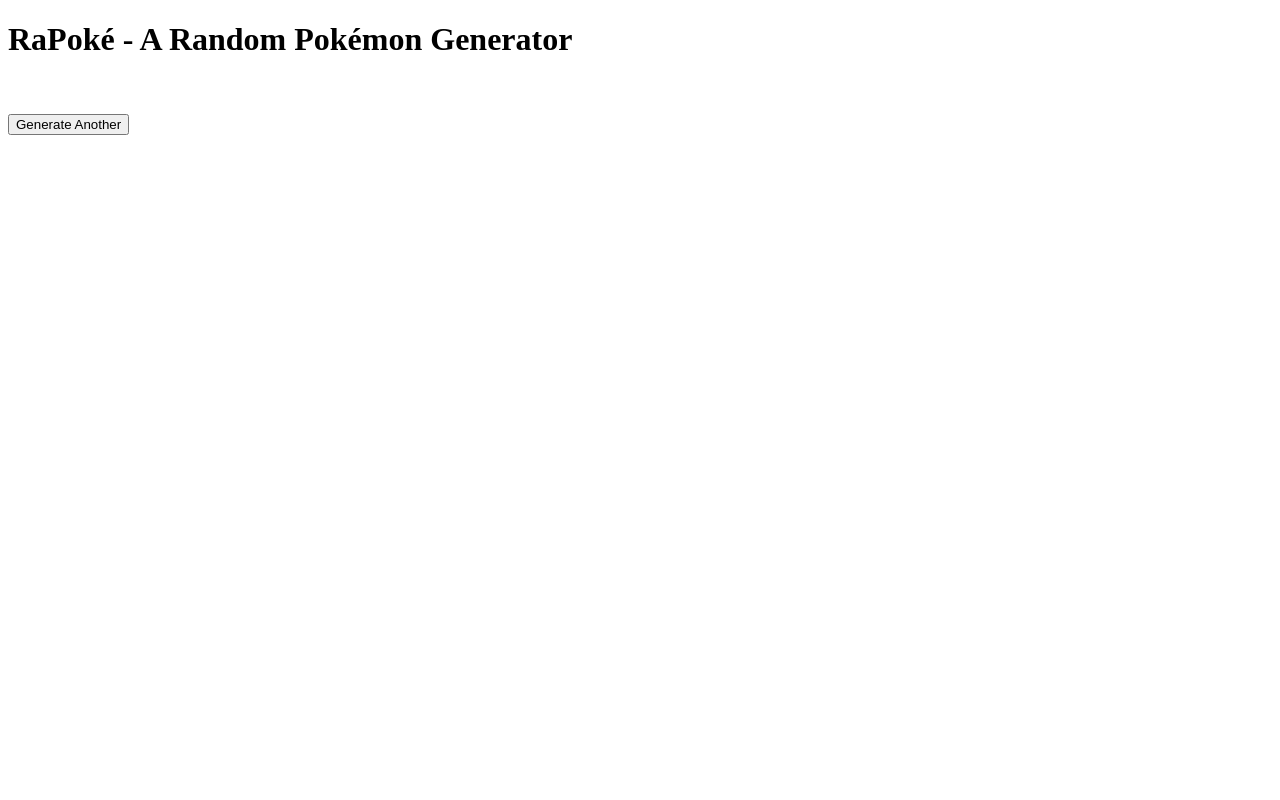
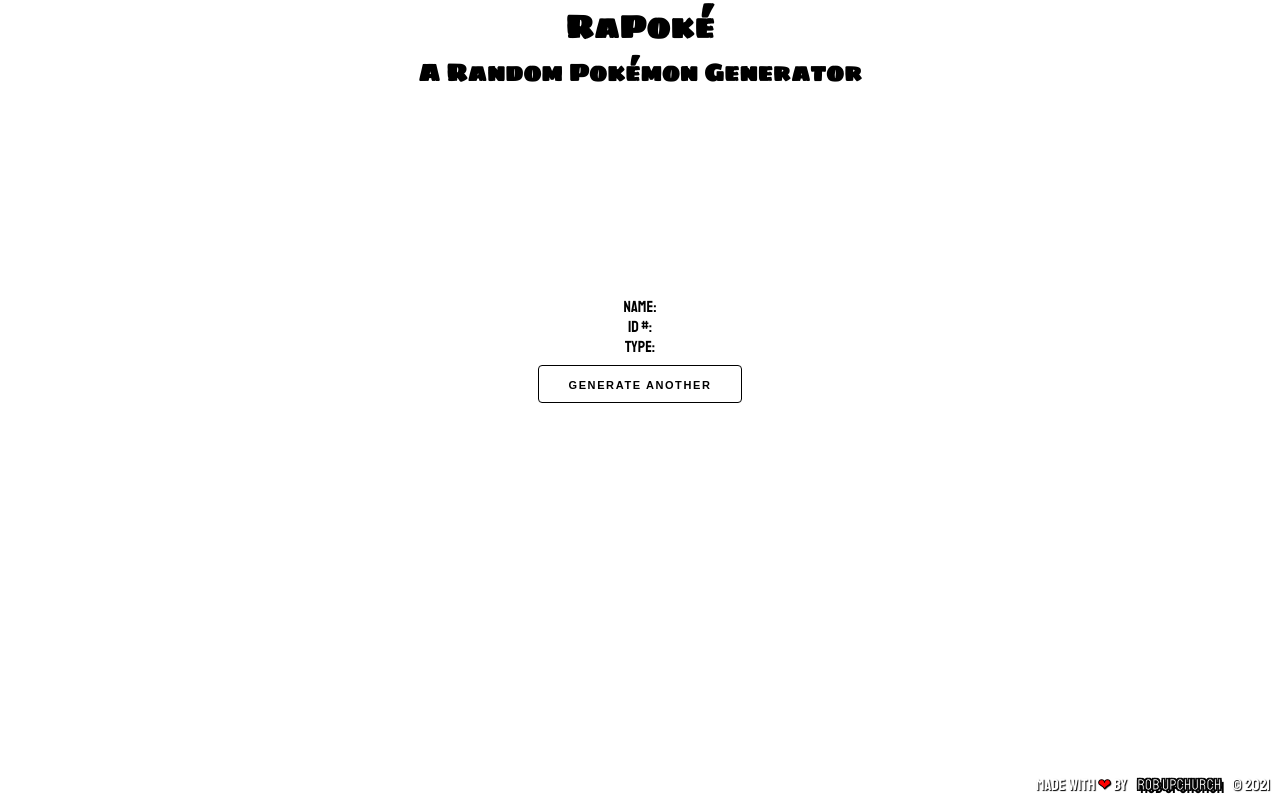
Before and after one commit to Kerakis/random-pokemon, a plain HTML site: page index.html in a window 1280 px wide. Drawn offline with Linux system fonts and the light colour scheme; no server answers.

Commit message:
CSS Adjustments - Much more to come

```diff
--- a/index.html
+++ b/index.html
@@ -2,24 +2,51 @@
 <html lang="en">
   <head>
     <link rel="stylesheet" href="main.css" />
+    <link rel="preconnect" href="https://fonts.gstatic.com" />
+    <link
+      href="https://fonts.googleapis.com/css2?family=Sigmar+One&family=Staatliches&display=swap"
+      rel="stylesheet"
+    />
     <title>RaPoké - A Random Pokémon Generator</title>
     <script src="poke.js" defer></script>
   </head>
   <body>
-    <div class="header">
-      <h1>RaPoké - A Random Pokémon Generator</h1>
+    <div class="content">
+      <header>
+        <h1>RaPoké</h1>
+        <h2>A Random Pokémon Generator</h2>
+      </header>
+      <div class="sprite-container">
+        <img src="images/blank.png" id="sprite" alt="pokemon sprite image" />
+      </div>
+      <div class="info-container">
+        <div class="name-container">
+          <div class="info" id="name">Name:</div>
+          <div class="info" id="nameData"></div>
+        </div>
+        <div class="id-container">
+          <div class="info" id="id">ID #:</div>
+          <div class="info" id="idData"></div>
+        </div>
+        <div class="type-container">
+          <div class="info" id="types">Type:</div>
+          <div class="info" id="typesData"></div>
+        </div>
+      </div>
+      <div class="button-container">
+        <button type="button" name="button" id="randomizer">
+          Generate Another
+        </button>
+      </div>
+      <footer>
+        Made with <span id="heart">&#10084;</span> by
+        <a
+          href="mailto:rlupchurch3@gmail.com?subject=RaPoke"
+          id="nameColorChange"
+          >Rob Upchurch</a
+        >
+        &copy; 2021
+      </footer>
     </div>
-    <div class="poke-container"></div>
-    <div id="sprite-container">
-      <img src="images/blank.png" id="sprite" alt="pokemon sprite image" />
-    </div>
-    <div class="info">
-      <p id="name"></p>
-      <p id="id"></p>
-      <p id="types"></p>
-    </div>
-    <button type="button" name="button" id="randomizer">
-      Generate Another
-    </button>
   </body>
 </html>
--- a/main.css
+++ b/main.css
@@ -1,7 +1,120 @@
-#name {
+* {
+  box-sizing: border-box;
+  margin: 0;
+  padding: 0;
+}
+
+a:link,
+a:visited,
+a:hover,
+a:active {
+  text-decoration: none;
+}
+
+body {
+  font-family: "Staatliches", cursive;
+}
+
+button {
+  background-color: transparent;
+  border: 1px solid #000;
+  border-radius: 4px;
+  box-sizing: border-box;
+  color: #000;
+  cursor: pointer;
+  display: inline-block;
+  font-size: 11px;
+  font-weight: 600;
+  height: 38px;
+  letter-spacing: 0.1rem;
+  line-height: 38px;
+  margin-bottom: 0.5rem;
+  margin-left: 15px;
+  margin-right: 15px;
+  margin-top: 0.5rem;
+  padding: 0 30px;
+  text-align: center;
+  text-decoration: none;
+  text-transform: uppercase;
+  white-space: nowrap;
+}
+
+button:hover,
+button:focus {
+  border-color: #888;
+  color: #888;
+  outline: 0;
+}
+
+footer {
+  bottom: 0;
+  color: #fff;
+  margin: 50px 10px 5px 0;
+  position: fixed;
+  right: 0;
+  text-shadow: 1px 1px 1px #000;
+  z-index: 0;
+}
+
+header {
+  font-family: "Sigmar One", cursive;
+  margin: auto;
+  text-align: center;
+  width: 100%;
+}
+
+.button-container {
+  margin: auto;
+  text-align: center;
+  width: 100%;
+}
+
+.content {
+  margin: auto;
+  max-width: 960px;
+}
+
+.info {
+  display: inline;
+}
+
+.info-container {
+  align-content: center;
+  align-items: center;
+  display: flex;
+  flex-flow: column nowrap;
+  justify-content: center;
+  width: 100%;
+}
+
+.sprite-container {
+  margin: auto;
+  text-align: center;
+  width: 100%;
+}
+
+#heart {
+  -webkit-text-fill-color: red;
+  -webkit-text-stroke: 1px black;
+}
+
+#nameColorChange {
+  color: #fff;
+  margin: 0 0.5rem 0 0.5rem;
+  text-shadow: 3px 3px 0 #000, -1px -1px 0 #000, 1px -1px 0 #000,
+    -1px 1px 0 #000, 1px 1px 0 #000;
+  -webkit-text-stroke: 1px #000;
+}
+
+#nameData {
   text-transform: capitalize;
 }
 
-#types {
+#sprite {
+  height: 200px;
+  width: 200px;
+}
+
+#typesData {
   text-transform: capitalize;
 }
--- a/poke.js
+++ b/poke.js
@@ -1,7 +1,7 @@
 // Define variables to select parts of the DOM
-const pokemonName = document.querySelector("#name");
-const pokemonId = document.querySelector("#id");
-const pokemonTypes = document.querySelector("#types");
+const pokemonName = document.querySelector("#nameData");
+const pokemonId = document.querySelector("#idData");
+const pokemonTypes = document.querySelector("#typesData");
 
 async function fetchData() {
   // Select a random pokemon. Update this to take the string length of pokemon.species
```
